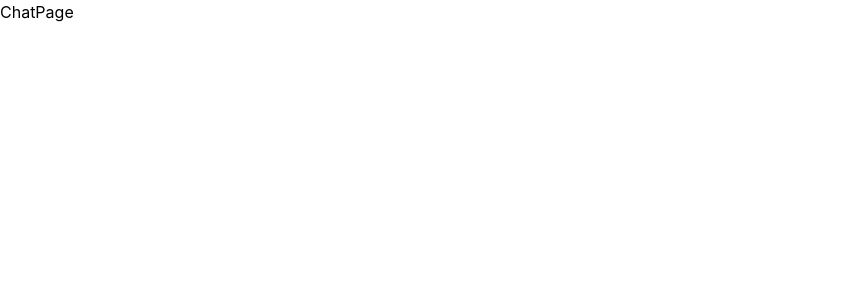
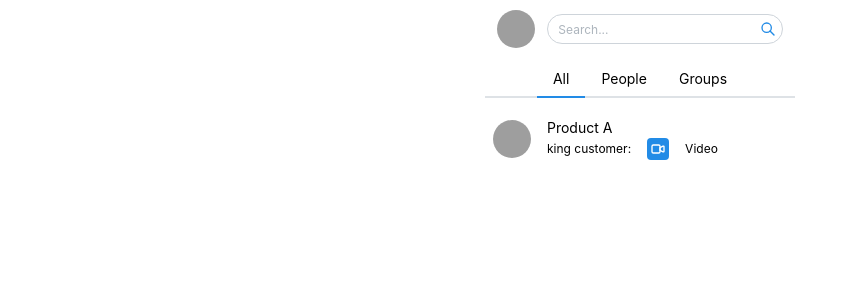
Before and after one commit to DzakiP/app-chat, a Next.js app: page /chat in a window 1280 px wide. Shown: the top 300 px of the page, without its empty margins (0-857 px from the left). Built offline with nearby package versions, Linux system fonts and the light colour scheme; grey boxes are pictures that could not be loaded.

Commit message:
feat: room list page

```diff
--- a/package.json
+++ b/package.json
@@ -11,6 +11,7 @@
   "dependencies": {
     "@mantine/core": "^8.2.1",
     "@mantine/hooks": "^8.2.1",
+    "@tabler/icons-react": "^3.34.1",
     "js-cookie": "^3.0.5",
     "next": "15.4.2",
     "react": "19.1.0",
--- /dev/null
+++ b/src/app/chat/layout.tsx
@@ -0,0 +1,13 @@
+import { Stack } from "@mantine/core";
+
+export default function ChatLayout({
+    children,
+    }: {
+    children: React.ReactNode;
+    }) {
+    return (
+        <Stack justify="center" align="center" style={{ height: "100vh" }}>
+        {children}
+        </Stack>
+    );
+}
--- a/src/app/chat/page.tsx
+++ b/src/app/chat/page.tsx
@@ -1,8 +1,53 @@
 "use client";
-import React from 'react';
+import React, { useState, useEffect } from 'react';
+import { IChatRoom } from '@/types/chat';
+import { data as chatData } from "@/db/data";
+import RoomList from "@/components/RoomList";
+import Navbar from "@/components/Navbar";
+import { Stack, Tabs, ScrollArea } from "@mantine/core";
 
 export default function ChatPage(){
+    const [data, setData] = useState<IChatRoom[]>(chatData.results);
+    const [filteredData, setFilteredData] = useState<IChatRoom[]>(chatData.results);
+    const [search, setSearch] = useState("");
+    const [activeTab, setActiveTab] = useState<string | null>("all");
+
+    useEffect(() =>{
+        setFilteredData(data);
+    }, [data]);
+
+    useEffect(() => {
+        if(activeTab === "all"){
+            setData(chatData.results);
+        } else if (activeTab === "people"){
+            setData(
+                chatData.results.filter((room) =>
+                room.room.participant.length <= 2)
+            );
+        }
+        setSearch("");
+    }, [activeTab]);
+
+    useEffect(() => {
+        setFilteredData(
+            data.filter((room) =>
+            room.room.name.toLowerCase().includes(search.toLowerCase()))
+        )
+    }, [search]);
+
     return (
-        <div>ChatPage</div>
+        <Stack gap={0} style={{ height: "100vh" }}>
+            <Navbar search={search} setSearch={setSearch}/>
+            <Tabs radius="xl" px={8} py={4} value={activeTab} onChange={setActiveTab}>
+                <Tabs.List justify="center">
+                    <Tabs.Tab value="all">All</Tabs.Tab>
+                    <Tabs.Tab value="people">People</Tabs.Tab>
+                    <Tabs.Tab value="groups">Groups</Tabs.Tab>
+                </Tabs.List>
+            </Tabs>
+            <ScrollArea style={{ height: "calc(100vh - 90px)" }}>
+                <RoomList chatRooms={filteredData} />
+            </ScrollArea>
+        </Stack>
     )
 }
--- a/src/app/layout.tsx
+++ b/src/app/layout.tsx
@@ -30,12 +30,8 @@ export default function RootLayout({
       <head>
         <ColorSchemeScript defaultColorScheme="light" />
       </head>
-      <body className={`${geistSans.variable} ${geistMono.variable}`}>
-        <MantineProvider
-          withGlobalStyles
-          withNormalizeCSS
-          theme={{ colorScheme: "light" }}
-        >
+      <body className={`${geistSans.variable} ${geistMono.variable}`} suppressHydrationWarning>
+        <MantineProvider>
           {children}
         </MantineProvider>
       </body>
--- /dev/null
+++ b/src/components/Input/SearchInput.tsx
@@ -0,0 +1,43 @@
+import React from "react";
+import { ActionIcon, CloseButton, Input } from "@mantine/core";
+import { IconSearch } from "@tabler/icons-react";
+
+export default function SearchInput({
+    search,
+    setSearch,
+    placeholder = ""
+}: {
+    search: string;
+    setSearch: (value: string)=> void;
+    placeholder?: string;
+}){
+    return (
+        <Input
+            placeholder={placeholder}
+            value={search}
+            onChange={(e) => setSearch(e.target.value)}
+            rightSectionPointerEvents="all"
+            radius="lg"
+            size="xs"
+            style={{ width: "100%" }}
+            rightSection={
+                search === "" ? (
+                    <ActionIcon
+                        variant="transparent"
+                        size="md"
+                        style={{display: search ? "none" : undefined}}
+                >
+                    <IconSearch size={16} />
+                </ActionIcon>
+                ):(
+                    <CloseButton
+                        size="md"
+                        variant="transparent"
+                        onClick={() => setSearch("")}
+                        style={{display: search ? undefined : "none"}}
+                    />
+                )
+            }
+        />
+    );
+}
--- /dev/null
+++ b/src/components/Navbar/index.tsx
@@ -0,0 +1,22 @@
+import React from "react";
+import { Grid, Avatar, Input, ActionIcon, CloseButton } from "@mantine/core";
+import SearchInput from "@/components/Input/SearchInput";
+
+export default function Navbar({
+    search,
+    setSearch,
+}:{
+    search: string;
+    setSearch: (value: string) => void;
+}) {
+    return (
+        <Grid align="center" justify="space-between" style={{ padding: "10px 20px" }}>
+            <Grid.Col span={2}>
+                <Avatar radius="xl" size="md" src="/logo.png" alt="Logo" />
+            </Grid.Col>
+            <Grid.Col span="auto">
+                <SearchInput search={search} setSearch={setSearch} placeholder="Search..." />
+            </Grid.Col>
+        </Grid>
+    );
+}
--- /dev/null
+++ b/src/components/RoomItem/RoomItem.module.css
@@ -0,0 +1,18 @@
+.RoomItem{
+    user-select: none;
+
+    @mixin hover{
+        background-color: rgba(0, 0, 0, 0.1);
+        cursor: pointer;
+    }
+}
+
+.RoomItem_active {
+    user-select: none;
+    background-color: rgba(0, 0, 0, 0.2);
+
+    @mixin hover{
+        background-color: rgba(0, 0, 0, 0.3);
+        cursor: pointer;
+    }
+}
--- /dev/null
+++ b/src/components/RoomItem/index.tsx
@@ -0,0 +1,78 @@
+import React from "react";
+import { Avatar, Flex, Text, Group, Card, ThemeIcon } from "@mantine/core";
+import { IconPhoto, IconVideo, IconFileDescription } from "@tabler/icons-react";
+import { IChatRoom, ChatType } from "@/types/chat";
+import classes from "./RoomItem.module.css";
+
+export default function RoomItem({ chatRoom } : {
+    chatRoom: IChatRoom;
+} ) {
+    const roomName = chatRoom.room.name;
+    const roomImage = chatRoom.room.image_url;
+    const isGroupChat = chatRoom.room.participant.length > 2;
+    const lastChat = chatRoom.comments[chatRoom.comments.length - 1];
+    const senderName = chatRoom.room.participant.find(
+        (participant) => participant.id === lastChat.sender
+    )?.name;
+
+    return (
+        <Card className={classes.chatRoomItem}>
+            <Group>
+                <Avatar src={roomImage}/>
+                <Flex direction="column">
+                    <Text size="sm">
+                        {roomName}
+                    </Text>
+
+                    <Message
+                        type={lastChat.type}
+                        isGroupChat={isGroupChat}
+                        message={lastChat.message}
+                        sender={senderName}
+                    />
+                </Flex>
+            </Group>
+        </Card>
+    );
+}
+
+function Message({
+    type,
+    isGroupChat = false,
+    message,
+    sender,
+}:{
+    type: ChatType;
+    isGroupChat: boolean;
+    message: string;
+    sender?: string;
+}) {
+    return (
+        <Group justify="flex-start">
+            {isGroupChat && (
+                <Text size="xs">
+                    {sender}:{""}
+                </Text>
+            )}
+            {type !== "text" &&(
+                <ThemeIcon size="sm">
+                    {type === "image" && (
+                        <IconPhoto size={16} />
+                    )}
+                    {type === "video" && (
+                        <IconVideo size={16} />
+                    )}
+                    {type === "pdf" && (
+                        <IconFileDescription size={16} />
+                    )}
+                </ThemeIcon>
+            )}
+            <Text size="xs">
+                {type === "image" && "Photo"}
+                {type === "video" && "Video"}
+                {type === "pdf" && "Document"}
+                {type === "text" && message}
+            </Text>
+        </Group>
+    );
+}
--- /dev/null
+++ b/src/components/RoomList/index.tsx
@@ -0,0 +1,18 @@
+import React from "react";
+import { Stack } from "@mantine/core";
+import RoomItem from "@/components/RoomItem";
+import { IChatRoom } from "@/types/chat";
+
+export default function RoomList({
+    chatRooms,
+}:{
+    chatRooms: IChatRoom[];
+}) {
+    return (
+        <Stack style={{ width: "100%" }}>
+            {chatRooms.map((chatRoom) => (
+                <RoomItem key={chatRoom.room.id} chatRoom={chatRoom} />
+            ))}
+        </Stack>
+    )
+}
--- a/src/db/data.ts
+++ b/src/db/data.ts
@@ -1,124 +1,81 @@
-interface IData {
-  results: {
-    room: {
-      name: string;
-      id: number;
-      image_url: string;
-      participant: {
-        id: string;
-        name: string;
-        role?: number;
-      }[];
-    };
-    comments: {
-      id: number;
-      type: string;
-      message: string;
-      sender: string;
-      media_url?: string;
-      timestamp: string;
-    }[];
-  }[];
-}
+import {IData, USER_ROLE} from "@/types/chat";
 
 export const data: IData = {
-  "results": [
+   results: [
     {
-      "room": {
-        "name": "Product A",
-        "id": 12456,
-        "image_url": "https://picsum.photos/id/237/200/300",
-        "participant": [
+      room: {
+        name: "Product A",
+        id: 12456,
+        image_url: "https://picsum.photos/id/237/200/300",
+        participant: [
           {
-            "id": "admin@mail.com",
-            "name": "Admin",
-            "role": 0
+            id: "admin@mail.com",
+            name: "Admin",
+            role: USER_ROLE.Admin
           },
           {
-            "id": "agent@mail.com",
-            "name": "Agent A",
-            "role": 1
+            id: "agent@mail.com",
+            name: "Agent A",
+            role: USER_ROLE.Agent
           },
           {
-            "id": "customer@mail.com",
-            "name": "king customer",
-            "role": 2
+            id: "customer@mail.com",
+            name: "king customer",
+            role: USER_ROLE.Customer
           }
         ]
       },
-      "comments": [
+      comments: [
         {
-          "id": 885512,
-          "type": "text",
-          "message": "Selamat malam",
-          "sender": "customer@mail.com",
-          "timestamp": "2024-01-20T19:00:00Z"
+          id: 885512,
+          type: "text",
+          message: "Selamat malam",
+          sender: "customer@mail.com"
         },
         {
-          "id": 885513,
-          "type": "text",
-          "message": "Malam",
-          "sender": "agent@mail.com",
-          "timestamp": "2024-01-20T19:01:00Z"
+          id: 885513,
+          type: "text",
+          message: "Malam",
+          sender: "agent@mail.com"
         },
         {
-          "id": 885514,
-          "type": "text",
-          "message": "Ada yang bisa saya bantu?",
-          "sender": "agent@mail.com",
-          "timestamp": "2024-01-20T19:01:30Z"
+          id: 885514,
+          type: "text",
+          message: "Ada yang bisa saya bantu?",
+          sender: "agent@mail.com"
         },
         {
-          "id": 885515,
-          "type": "text",
-          "message": "Saya ingin mengirimkan bukti pembayaran, karena diaplikasi selalu gagal",
-          "sender": "customer@mail.com",
-          "timestamp": "2024-01-20T19:02:00Z"
+          id: 885515,
+          type: "text",
+          message: "Saya ingin mengirimkan bukti pembayaran, karena diaplikasi selalu gagal",
+          sender: "customer@mail.com"
         },
         {
-          "id": 885516,
-          "type": "text",
-          "message": "Baik, silahkan kirimkan lampiran bukti pembayarannya",
-          "sender": "agent@mail.com",
-          "timestamp": "2024-01-20T19:02:30Z"
+          id: 885516,
+          type: "text",
+          message: "Baik, silahkan kirimkan lampiran bukti pembayarannya",
+          sender: "agent@mail.com"
         },
         {
-          "id": 885517,
-          "type": "image",
-          "message": "Ini bukti pembayarannya",
-          "sender": "customer@mail.com",
-          "timestamp": "2024-01-20T19:03:00Z",
-          "media_url": "https://picsum.photos/400/600",
+          id: 885517,
+          type: "image",
+          message: "Berikut bukti pembayaran saya",
+          media_url: "https://example.com/bukti-pembayaran.jpg",
+          sender: "customer@mail.com"
         },
         {
-          "id": 885518,
-          "type": "text",
-          "message": "Terima kasih, saya akan memverifikasi pembayaran Anda",
-          "sender": "agent@mail.com",
-          "timestamp": "2024-01-20T19:03:30Z"
+          id: 885518,
+          type: "pdf",
+          message: "Invoice Pembayaran",
+          media_url: "https://example.com/invoice.pdf",
+          sender: "customer@mail.com"
         },
         {
-          "id": 885519,
-          "type": "pdf",
-          "message": "Berikut adalah invoice resmi untuk transaksi Anda",
-          "sender": "agent@mail.com",
-          "timestamp": "2024-01-20T19:05:00Z",
-          "media_url": "https://www.w3.org/WAI/ER/tests/xhtml/testfiles/resources/pdf/dummy.pdf",
-        },
-        {
-          "id": 885520,
-          "type": "video",
-          "message": "Tutorial cara melakukan pembayaran di aplikasi",
-          "sender": "agent@mail.com",
-          "timestamp": "2024-01-20T19:06:00Z",
-          "media_url": "https://sample-videos.com/zip/10/mp4/SampleVideo_1280x720_1mb.mp4",
-        },
-        {
-          "id": 885521,
-          "type": "text",
-          "message": "Terima kasih atas bantuannya!",
-          "sender": "customer@mail.com",
-          "timestamp": "2024-01-20T19:07:00Z"
+          id: 885519,
+          type: "video",
+          message: "Video unboxing produk",
+          media_url: "https://example.com/video-demo.mp4",
+          sender: "customer@mail.com"
         }
       ]
     }
--- /dev/null
+++ b/src/types/chat.ts
@@ -0,0 +1,37 @@
+export enum USER_ROLE {
+    Admin = 0,
+    Agent = 1,
+    Customer = 2,
+}
+
+export type ChatType = "text" | "image" | "video" | "pdf";
+
+export interface IParticipant {
+    id: string;
+    name: string;
+    role?: USER_ROLE;
+}
+
+export interface IChat{
+    id:number;
+    type:ChatType;
+    message:string;
+    sender:string;
+    media_url?:string;
+}
+
+export interface IChatRoomDetail{
+    name: string;
+    id: number;
+    image_url: string;
+    participant:IParticipant[];
+}
+
+export interface IChatRoom{
+    room: IChatRoomDetail;
+    comments: IChat[];
+}
+
+export interface IData{
+    results: IChatRoom[];
+}
```
Also changed, not shown: 1 other file (tests, documents, lock files or other folders).
